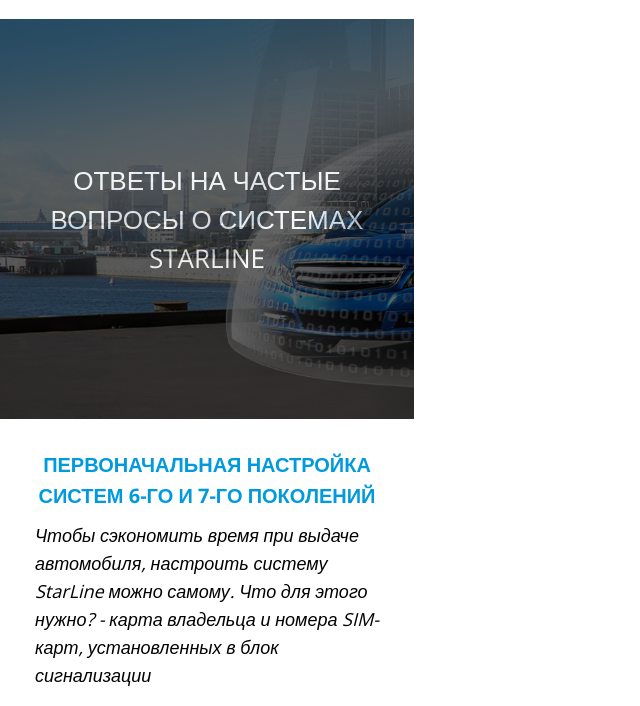
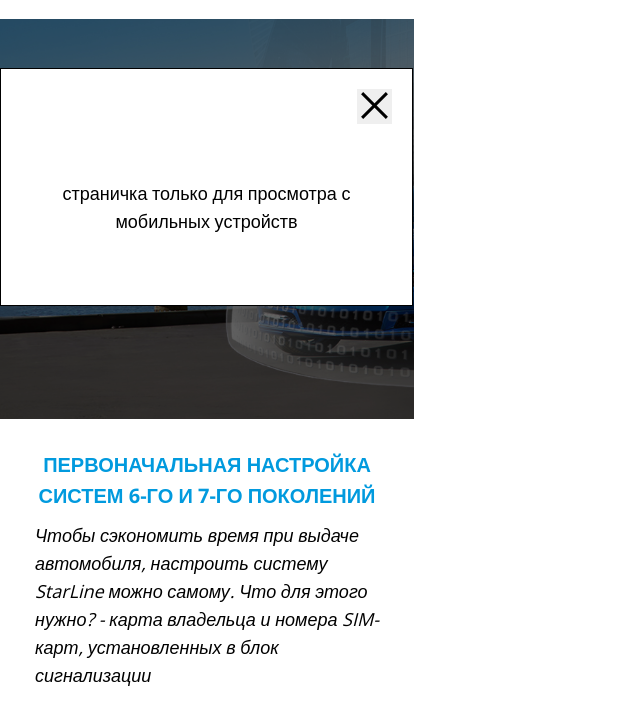
Before and after one commit to OLEGatorRB/StarLine, a website: page #src/index.html in a window 1280 px wide. Shown: the part 52-758 px from the top of the page, without its empty margins (0-640 px from the left). Drawn offline with nearby package versions, Linux system fonts and the light colour scheme; files that its build step writes are made by us from their sources.

Commit message:
добавил Popup

```diff
--- /dev/null
+++ b/#src/_popup.html
@@ -0,0 +1,8 @@
+<section class="popup">
+	<p class="popup__text">
+		страничка только для просмотра с мобильных устройств
+	</p>
+	<button class="button" type="button">
+		<span class="visually-hidden"> закрыть</span>
+	</button>
+</section>
--- a/#src/index.html
+++ b/#src/index.html
@@ -32,8 +32,9 @@
 
 	</main>
 	@@include("_footer.html")
+	@@include("_popup.html")
 
-
+	<script src=../js/script.js></script>
 </body>
 
 </html>
--- a/#src/js/script.js
+++ b/#src/js/script.js
@@ -0,0 +1,8 @@
+var button = document.querySelector(".button");
+var popup = document.querySelector(".popup")
+
+button.addEventListener("click", function (evt) {
+	evt.preventDefault();
+	popup.classList.add("not-show")
+	console.log("hello");
+})
--- /dev/null
+++ b/#src/scss/_popup.scss
@@ -0,0 +1,61 @@
+.popup {
+	margin: 0;
+	padding: 20px 0px;
+	padding-top: 60px;
+	position: fixed;
+
+	top: 15%;
+	left: 0;
+
+	display: flex;
+	flex-direction: column;
+	justify-content: center;
+
+	max-width: 411px;
+
+	background-color: white;
+
+	border: 1px solid #000;
+}
+
+.button {
+	position: absolute;
+	top: 20px;
+	right: 20px;
+	width: 35px;
+	height: 35px;
+	border: 0;
+
+	&::after,
+	&::before {
+		content: "";
+
+		position: absolute;
+		top: 15px;
+		right: 0px;
+
+		display: block;
+		width: 35px;
+		height: 3px;
+
+		background-color: #000;
+	}
+
+	&::before {
+		transform: rotate(45deg);
+	}
+	&::after {
+		transform: rotate(-45deg);
+	}
+}
+
+.popup__text {
+	margin: 0;
+	padding: 50px;
+
+	text-align: center;
+}
+
+.not-show {
+	display: none;
+}
--- a/#src/scss/style.scss
+++ b/#src/scss/style.scss
@@ -20,8 +20,21 @@
 	max-width: 100%;
 	height: auto;
 }
+
+.visually-hidden {
+	position: absolute;
+	width: 1px;
+	height: 1px;
+	margin: -1px;
+	padding: 0;
+	overflow: hidden;
+	border: 0;
+	clip: rect(0 0 0 0);
+}
+
 @import "_header.scss";
 @import "_banner";
 @import "_content.scss";
 @import "links";
 @import "_footer.scss";
+@import "_popup.scss";
```
Also changed, not shown: StarLine/index.html (+9 -1 lines), StarLine/js/script.js (+8 -0 lines), StarLine/css/style.css, StarLine/css/style.min.css, StarLine/js/script.min.js.
